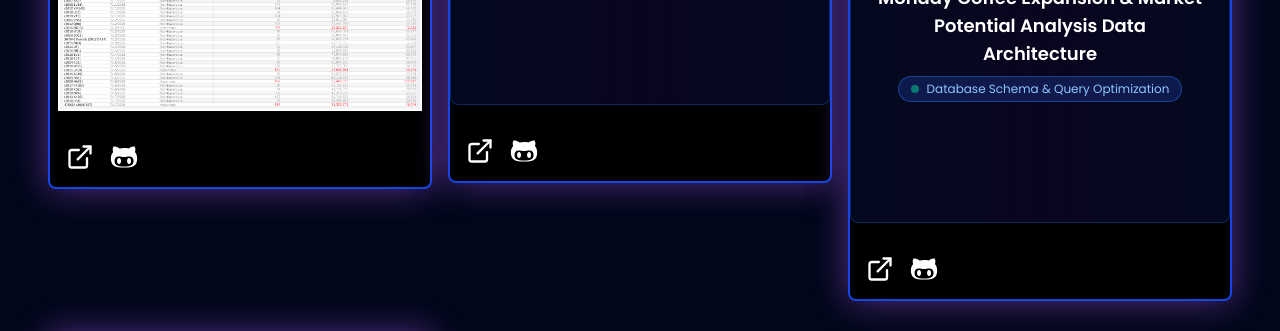
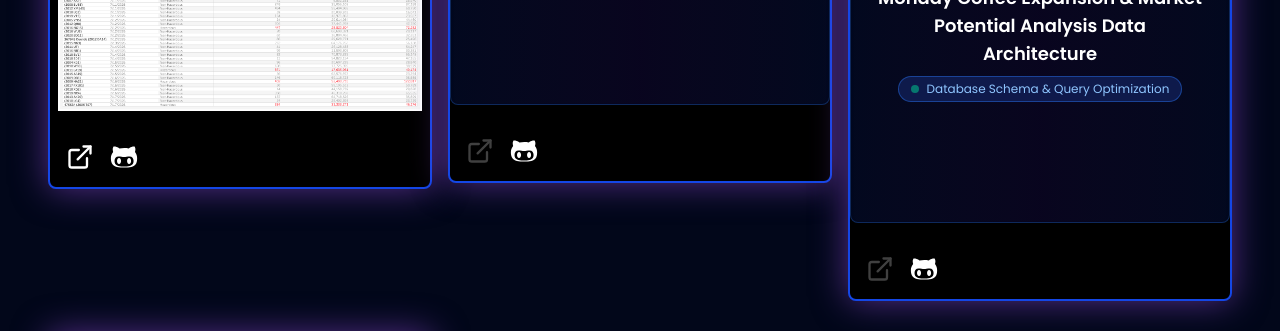
Before and after one commit to VictorMMartinezJr/Personal-Portfolio, a React (Vite) app in the folder frontend/personal-portfolio-frontend/: page / in a window 1280 px wide. Shown: the part 3940-4271 px from the top of the page. Built offline with nearby package versions, Linux system fonts and the light colour scheme.

Commit message:
feat: remove pointer event for demo link without a tableau link

```diff
--- a/frontend/personal-portfolio-frontend/src/components/Projects/Project.jsx
+++ b/frontend/personal-portfolio-frontend/src/components/Projects/Project.jsx
@@ -69,7 +69,7 @@ const Project = ({
           target="_blank"
           rel="noopener noreferrer"
           aria-label="Visit live demo"
-          className="cursor-pointer"
+          className={`${demoLink ? "cursor-pointer" : "opacity-50 pointer-events-none"}`}
         >
           <motion.div
             className="w-7 h-7 transform transition-transform duration-200 hover:scale-150 mr-4"
@@ -79,7 +79,9 @@ const Project = ({
             }}
             transition={{ duration: 0.5, ease: "easeInOut", delay: 1.4 }}
           >
-            <FiExternalLink className="w-7 h-7" />
+            <FiExternalLink
+              className={`w-7 h-7 ${!demoLink && "opacity-50"}`}
+            />
           </motion.div>
         </a>
         <a
```
